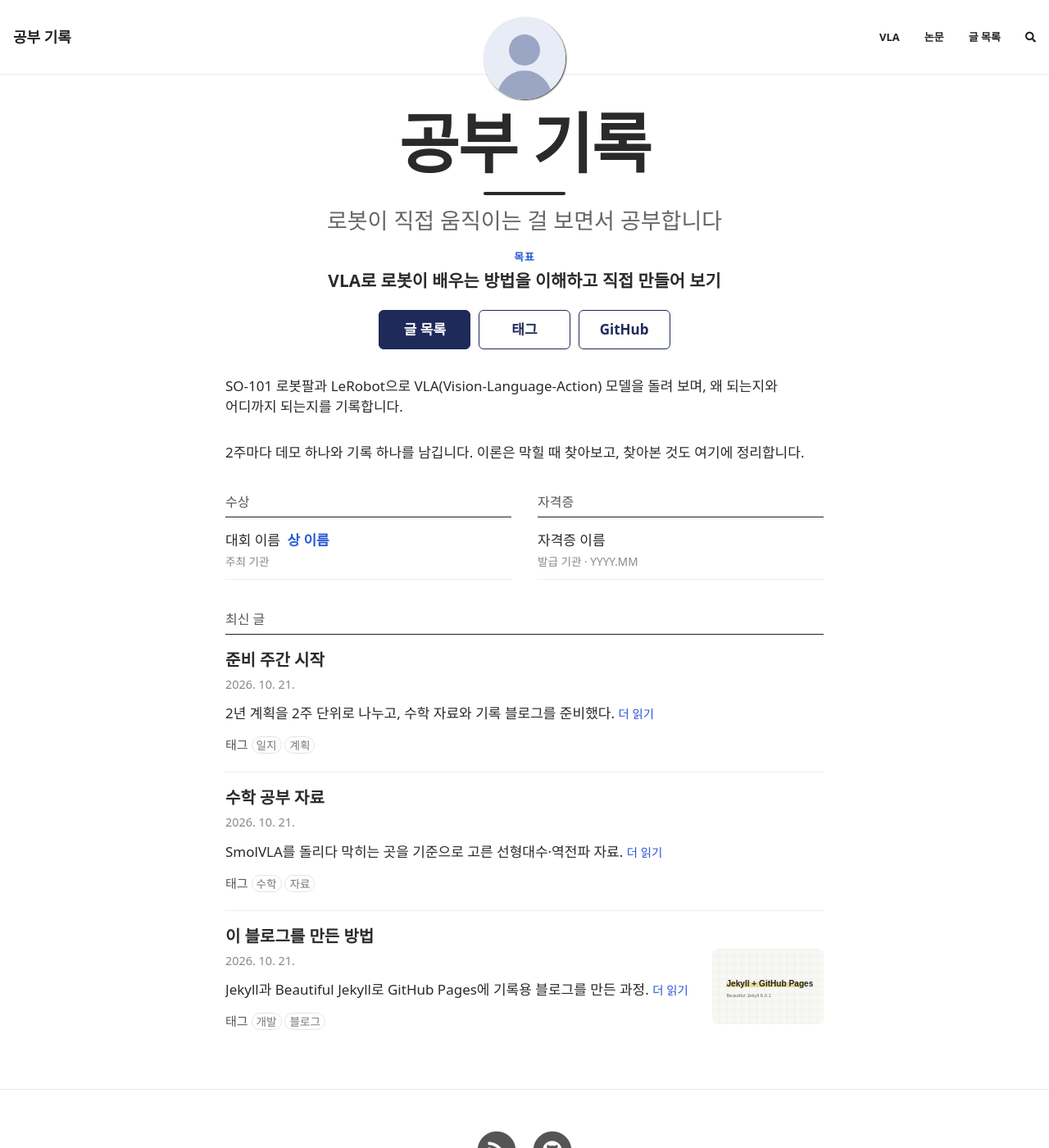
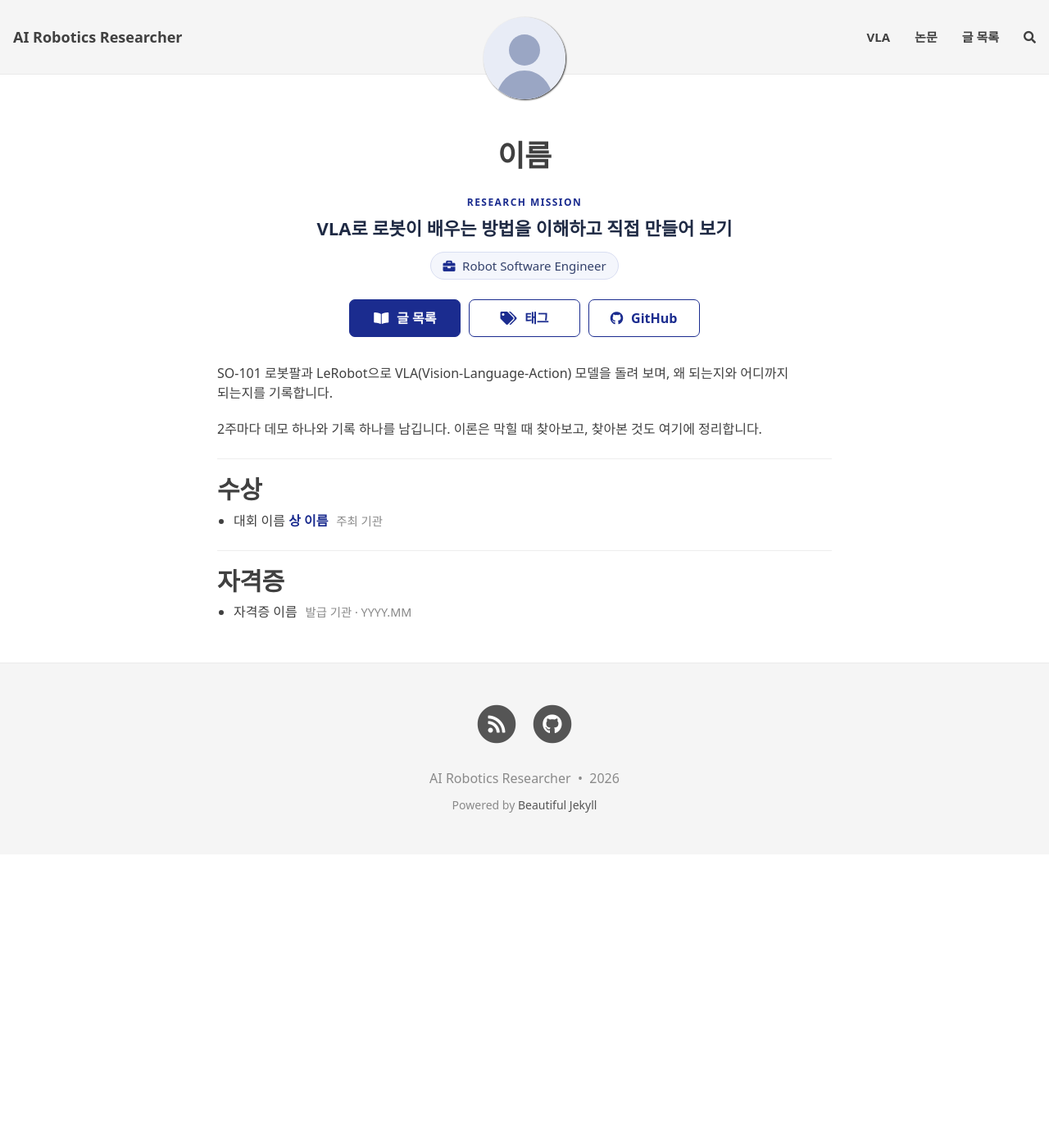
Before and after one commit to chanyee725/chanyee725, a Jekyll site: the page built from index.html, in a window 1280 px wide and 1400 px high. Shown: the whole window at 82% size. Built offline with Jekyll 4.4.1, drawn with Linux system fonts in a browser that asks for light colours; nearby versions of some CDN libraries; some web fonts are replaced; the list of posts is cut into pages by our own code; comment, search, counter and statistics services are not loaded.

Commit message:
feat: rebuild home as researcher profile page
Name, research mission, role pill, buttons, bio, then awards and
certifications sections. Drop the recent posts feed from the home
page, stop loading the theme's Lora/Open Sans fonts, and size type
like a researcher homepage.

Co-Authored-By: Claude Opus 5.5 (1M context) <noreply@anthropic.com>

```diff
--- a/_config.yml
+++ b/_config.yml
@@ -1,8 +1,8 @@
 # 공부 기록 — Beautiful Jekyll 6.0.1 기반 (theme LICENSE: MIT, LICENSE 파일 참고)
 # 사이트 전체 설정. 글은 _posts/, 페이지는 루트의 .md/.html.
 
-title: 공부 기록
-author: 공부 기록
+title: AI Robotics Researcher
+author: AI Robotics Researcher
 baseurl: "/Docs"
 url: "https://chanyee725.github.io"
 
@@ -36,14 +36,14 @@ edit_page_button: false
 
 # 색: 흰 바탕, 흑연색 글자, 링크는 차분한 파랑 하나
 navbar-var-length: false
-navbar-col: "#FFFFFF"
-navbar-text-col: "#222222"
+navbar-col: "#F5F5F5"
+navbar-text-col: "#404040"
 navbar-border-col: "#EAEAEA"
 page-col: "#FFFFFF"
-text-col: "#2A2A2A"
+text-col: "#404040"
 link-col: "#2557D6"
 hover-col: "#173C99"
-footer-col: "#FFFFFF"
+footer-col: "#F5F5F5"
 footer-text-col: "#8A8A8A"
 footer-link-col: "#555555"
 footer-hover-col: "#173C99"
--- a/_data/profile.yml
+++ b/_data/profile.yml
@@ -1,4 +1,8 @@
-# 첫 화면의 수상·자격증. 아래 예시를 실제 내용으로 바꿔 쓴다.
+# 첫 화면 프로필. 아래 예시를 실제 내용으로 바꿔 쓴다.
+name: 이름
+mission: VLA로 로봇이 배우는 방법을 이해하고 직접 만들어 보기
+role: Robot Software Engineer
+
 # awards: title(대회), prize(상), org(주최)
 # certifications: title(자격증), org(발급 기관), date(취득 연월)
 awards:
--- a/_layouts/base.html
+++ b/_layouts/base.html
@@ -6,8 +6,6 @@ common-ext-css:
   - href: "https://stackpath.bootstrapcdn.com/bootstrap/4.4.1/css/bootstrap.min.css"
     sri: "sha384-Vkoo8x4CGsO3+Hhxv8T/Q5PaXtkKtu6ug5TOeNV6gBiFeWPGFN9MuhOf23Q9Ifjh"
   - "https://cdnjs.cloudflare.com/ajax/libs/font-awesome/5.12.1/css/all.min.css"
-  - "https://fonts.googleapis.com/css?family=Lora:400,700,400italic,700italic"
-  - "https://fonts.googleapis.com/css?family=Open+Sans:300italic,400italic,600italic,700italic,800italic,400,300,600,700,800"
 common-ext-js:
   - href: "https://code.jquery.com/jquery-3.5.1.slim.min.js"
     sri: "sha256-4+XzXVhsDmqanXGHaHvgh1gMQKX40OUvDEBTu8JcmNs="
--- a/assets/css/custom.css
+++ b/assets/css/custom.css
@@ -1,125 +1,157 @@
-/* 공부 기록 — Beautiful Jekyll 위에 얹는 스타일. 글꼴 하나(Pretendard), 무채색 + 파란 링크 하나 */
+/* AI Robotics Researcher — Beautiful Jekyll 위에 얹는 스타일.
+   글꼴은 Pretendard 하나(라틴 글자는 Inter 기반). 테마 기본 글꼴(Lora, Open Sans)은 불러오지 않는다. */
 
-/* 전체 Pretendard. 아이콘 폰트(Font Awesome)와 코드만 제외 */
 body,
 body *:not(code):not(pre):not(kbd):not(samp):not(.fa):not(.fas):not(.far):not(.fab):not([class*="fa-"]) {
   font-family: "Pretendard Variable", Pretendard, system-ui, sans-serif !important;
 }
 
 body {
-  font-size: 17px;
-  line-height: 1.75;
+  font-size: 16px;
+  line-height: 1.5;
+  color: #404040;
   word-break: keep-all;
 }
 
-/* 위쪽 메뉴: 얇은 선 하나, 굵기만 살짝 */
-.navbar-custom .navbar-brand,
+h1,
+h2,
+h3,
+h4 {
+  font-weight: 600;
+  letter-spacing: -0.01em;
+  color: #404040;
+}
+
+/* ── 위쪽 메뉴 ── */
+.navbar-custom .navbar-brand {
+  font-size: 18px;
+  font-weight: 800;
+  letter-spacing: 0;
+}
 .navbar-custom .nav-link {
-  font-weight: 600;
+  font-size: 15px;
+  font-weight: 700;
   letter-spacing: 0;
   text-transform: none;
 }
 
-/* 페이지 제목: 대문자·기울임 없이 */
-.intro-header .page-heading h1,
-.intro-header .post-heading h1 {
-  font-weight: 700;
-  letter-spacing: -0.02em;
-}
-.intro-header .page-heading .page-subheading,
-.intro-header .post-heading .post-subheading {
-  font-weight: 400;
-  font-style: normal;
-  color: #666;
-}
-
-/* 첫 화면 소개 */
-.intro {
+/* ── 첫 화면 ── */
+.home {
+  max-width: 750px;
+  margin: 0 auto;
+  padding-top: 2rem;
   text-align: center;
 }
-.mission-label {
+.home-name {
+  margin: 0.5rem 0 1.75rem;
+  font-size: 36px;
+}
+.home-label {
   margin: 0;
-  font-size: 0.8rem;
+  font-size: 12px;
   font-weight: 700;
-  letter-spacing: 0.08em;
-  color: #2557d6;
+  letter-spacing: 0.12em;
+  text-transform: uppercase;
+  color: #1b2c8f;
 }
-.mission {
-  margin: 0.25rem 0 1.25rem;
-  font-size: 1.3rem;
+.home-mission {
+  margin: 0.4rem 0 0.75rem;
+  font-size: 22px;
   font-weight: 600;
+  color: #1f2a44;
 }
-.intro-buttons {
+.home-role {
+  display: inline-block;
+  margin: 0 0 1.5rem;
+  padding: 0.3rem 0.9rem;
+  border: 1px solid #d9def2;
+  border-radius: 999px;
+  background: #f4f6fc;
+  font-size: 15px;
+  color: #33416b;
+}
+.home-role i {
+  margin-right: 0.3rem;
+  color: #1b2c8f;
+}
+.home-ctas {
   display: flex;
   flex-wrap: wrap;
   justify-content: center;
   gap: 0.6rem;
   margin-bottom: 2rem;
 }
-.intro-buttons a {
-  min-width: 7rem;
-  padding: 0.5rem 1.1rem;
-  border-radius: 6px;
+.home-cta {
+  min-width: 8.5rem;
+  padding: 10px 15px;
+  border: 1px solid #1b2c8f;
+  border-radius: 7px;
   font-weight: 600;
-  text-decoration: none;
+  color: #1b2c8f !important;
+  text-decoration: none !important;
 }
-.btn-solid {
-  background: #1f2a5a;
-  border: 1px solid #1f2a5a;
+.home-cta i {
+  margin-right: 0.35rem;
+}
+.home-cta--primary {
+  background: #1b2c8f;
   color: #fff !important;
 }
-.btn-line {
-  border: 1px solid #1f2a5a;
-  color: #1f2a5a !important;
+.home-cta:hover {
+  opacity: 0.88;
 }
-.btn-solid:hover,
-.btn-line:hover {
-  opacity: 0.85;
-}
-.intro-text {
+.home-bio {
   text-align: left;
 }
-.recent-title {
-  margin: 2.5rem 0 0;
-  padding-bottom: 0.5rem;
-  border-bottom: 1px solid #222;
+.home-bio p {
+  margin: 0 0 1.25rem;
+}
+.home-section {
+  margin-top: 1.5rem;
+  padding-top: 1.25rem;
+  border-top: 1px solid #eee;
   text-align: left;
-  font-size: 1rem;
-  font-weight: 400;
-  color: #555;
+}
+.home-section h2 {
+  margin: 0 0 0.6rem;
+  font-size: 30px;
+}
+.home-section ul {
+  margin: 0;
+  padding-left: 1.25rem;
+}
+.home-section li {
+  margin: 0.15rem 0;
+}
+.home-section b {
+  color: #1b2c8f;
+  font-weight: 600;
+}
+.home-sub {
+  margin-left: 0.35rem;
+  font-size: 0.9em;
+  color: #888;
 }
 
-/* 글 목록(첫 화면): 썸네일은 오른쪽 작은 사각형 */
-.post-preview {
-  padding: 1.25rem 0;
-  border-bottom: 1px solid #eee;
+/* ── 글 화면·페이지 제목: 테마의 큰 제목을 줄인다 ── */
+.intro-header .page-heading h1,
+.intro-header .post-heading h1 {
+  font-size: 36px;
+  font-weight: 600;
 }
-.post-preview .post-title {
-  font-size: 1.25rem;
-  font-weight: 700;
+.intro-header .page-heading .page-subheading,
+.intro-header .post-heading .post-subheading {
+  font-style: normal;
+  font-weight: 400;
+  color: #666;
 }
-.post-preview .post-meta {
+.intro-header .page-heading hr.small {
+  display: none;
+}
+.post-heading .post-meta,
+.post-meta {
   font-style: normal;
-  font-size: 0.9rem;
   color: #888;
-}
-.post-preview .post-image,
-.post-preview .post-image-small {
-  width: 8.5rem;
-  height: 5.75rem;
-  border-radius: 6px;
-  overflow: hidden;
-}
-.post-preview .post-image img,
-.post-preview .post-image-small img {
-  width: 100%;
-  height: 100%;
-  object-fit: cover;
-  border-radius: 6px;
-}
-.post-preview .post-image:hover {
-  filter: none;
-  transform: none;
 }
 
 /* 태그 버튼: 색 배경 대신 테두리만 */
@@ -141,7 +173,7 @@ body {
   outline: none;
 }
 .post-index input:focus {
-  border-color: #2557d6;
+  border-color: #1b2c8f;
 }
 .post-count {
   margin: 0.5rem 0 1rem;
@@ -175,18 +207,7 @@ body {
   text-align: left;
 }
 
-.not-found {
-  padding: 4rem 0;
-}
-
-.post-preview .post-read-more {
-  font-weight: 400;
-  font-size: 0.9rem;
-  color: #2557d6;
-}
-
 /* 글 아래 이전·다음: 상자 없이 글자만 */
-.blog-post ~ .pagination,
 ul.pagination.blog-pager {
   border-top: 1px solid #eee;
   padding-top: 1.25rem;
@@ -201,56 +222,18 @@ ul.pagination.blog-pager {
   letter-spacing: 0;
 }
 .pagination .page-link:hover {
-  color: #2557d6 !important;
+  color: #1b2c8f !important;
 }
 
-.post-heading .post-meta {
-  font-style: normal;
-  color: #888;
+.not-found {
+  padding: 4rem 0;
 }
 
-/* 첫 화면 수상·자격증: 두 칸, 휴대폰에서는 한 칸 */
-.profile-lists {
-  display: grid;
-  grid-template-columns: 1fr 1fr;
-  gap: 2rem;
-  margin-top: 2.5rem;
-  text-align: left;
-}
-.list-title {
-  margin: 0 0 0.25rem;
-  padding-bottom: 0.5rem;
-  border-bottom: 1px solid #222;
-  font-size: 1rem;
-  font-weight: 400;
-  color: #555;
-}
-.cv-list {
-  margin: 0;
-  padding: 0;
-  list-style: none;
-}
-.cv-list li {
-  display: flex;
-  flex-direction: column;
-  padding: 0.55rem 0;
-  border-bottom: 1px solid #eee;
-}
-.cv-main {
-  font-weight: 500;
-}
-.cv-main b {
-  margin-left: 0.25rem;
-  color: #2557d6;
-  font-weight: 600;
-}
-.cv-sub {
-  font-size: 0.85rem;
-  color: #888;
-}
 @media (max-width: 640px) {
-  .profile-lists {
-    grid-template-columns: 1fr;
-    gap: 1.5rem;
+  .home-name {
+    font-size: 30px;
+  }
+  .home-mission {
+    font-size: 19px;
   }
 }
--- a/index.html
+++ b/index.html
@@ -1,42 +1,44 @@
 ---
-layout: home
-title: 공부 기록
-subtitle: 로봇이 직접 움직이는 걸 보면서 공부합니다
+layout: default
+title: AI Robotics Researcher
 ---
 
-<section class="intro">
-  <p class="mission-label">목표</p>
-  <p class="mission">VLA로 로봇이 배우는 방법을 이해하고 직접 만들어 보기</p>
+{% assign p = site.data.profile %}
 
-  <div class="intro-buttons">
-    <a class="btn-solid" href="{{ '/posts' | relative_url }}">글 목록</a>
-    <a class="btn-line" href="{{ '/tags' | relative_url }}">태그</a>
-    <a class="btn-line" href="https://github.com/chanyee725">GitHub</a>
+<div class="home">
+  <h1 class="home-name">{{ p.name }}</h1>
+
+  <p class="home-label">Research Mission</p>
+  <p class="home-mission">{{ p.mission }}</p>
+
+  <p class="home-role"><i class="fas fa-briefcase" aria-hidden="true"></i> {{ p.role }}</p>
+
+  <div class="home-ctas">
+    <a class="home-cta home-cta--primary" href="{{ '/posts' | relative_url }}"><i class="fas fa-book-open" aria-hidden="true"></i> 글 목록</a>
+    <a class="home-cta" href="{{ '/tags' | relative_url }}"><i class="fas fa-tags" aria-hidden="true"></i> 태그</a>
+    <a class="home-cta" href="https://github.com/chanyee725"><i class="fab fa-github" aria-hidden="true"></i> GitHub</a>
   </div>
 
-  <div class="intro-text">
+  <div class="home-bio">
     <p>SO-101 로봇팔과 LeRobot으로 VLA(Vision-Language-Action) 모델을 돌려 보며, 왜 되는지와 어디까지 되는지를 기록합니다.</p>
     <p>2주마다 데모 하나와 기록 하나를 남깁니다. 이론은 막힐 때 찾아보고, 찾아본 것도 여기에 정리합니다.</p>
   </div>
 
-  <div class="profile-lists">
-    <div>
-      <h2 class="list-title">수상</h2>
-      <ul class="cv-list">
-        {% for a in site.data.profile.awards %}
-        <li><span class="cv-main">{{ a.title }} <b>{{ a.prize }}</b></span><span class="cv-sub">{{ a.org }}</span></li>
-        {% endfor %}
-      </ul>
-    </div>
-    <div>
-      <h2 class="list-title">자격증</h2>
-      <ul class="cv-list">
-        {% for c in site.data.profile.certifications %}
-        <li><span class="cv-main">{{ c.title }}</span><span class="cv-sub">{{ c.org }} · {{ c.date }}</span></li>
-        {% endfor %}
-      </ul>
-    </div>
-  </div>
+  <section class="home-section">
+    <h2>수상</h2>
+    <ul>
+      {% for a in p.awards %}
+      <li>{{ a.title }} <b>{{ a.prize }}</b> <span class="home-sub">{{ a.org }}</span></li>
+      {% endfor %}
+    </ul>
+  </section>
 
-  <h2 class="recent-title">최신 글</h2>
-</section>
+  <section class="home-section">
+    <h2>자격증</h2>
+    <ul>
+      {% for c in p.certifications %}
+      <li>{{ c.title }} <span class="home-sub">{{ c.org }} · {{ c.date }}</span></li>
+      {% endfor %}
+    </ul>
+  </section>
+</div>
```
